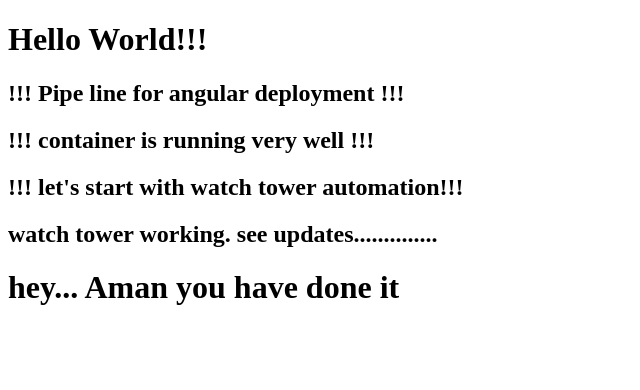
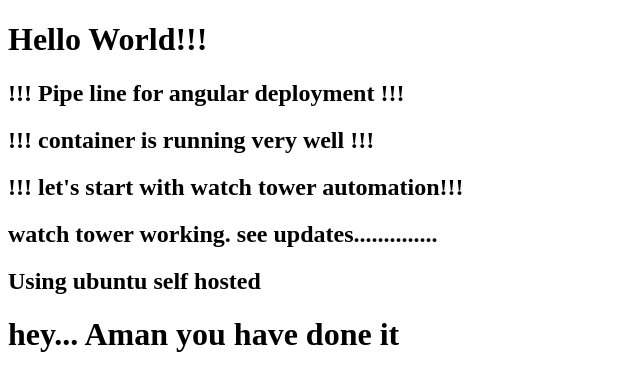
Before and after one commit to Amankashyap4/projectcicd, an Angular app: page / in a window 1280 px wide. Shown: the top 390 px of the page, without its empty margins (0-640 px from the left). Built offline with nearby package versions, Linux system fonts and the light colour scheme.

Commit message:
using live ubuntu server - 57

```diff
--- a/src/app/app.component.html
+++ b/src/app/app.component.html
@@ -16,6 +16,8 @@
 
 <h2> watch tower working. see updates..............</h2>
 
+<h2>Using ubuntu self hosted</h2>
+
 <h1>hey... Aman you have done it</h1>
 <!-- * * * * * * * * * * * * * * * * * * * * * * * * * * * * * * * -->
 <!-- * * * * * * * * * * * The content above * * * * * * * * * * * -->
```
